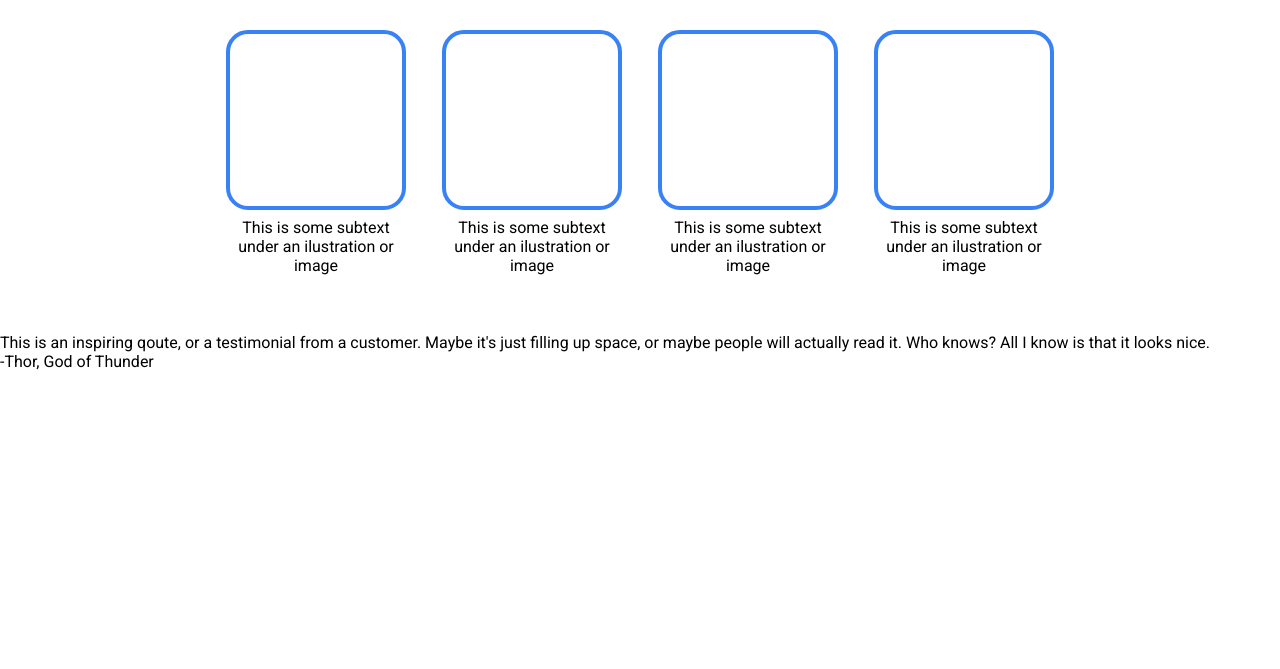
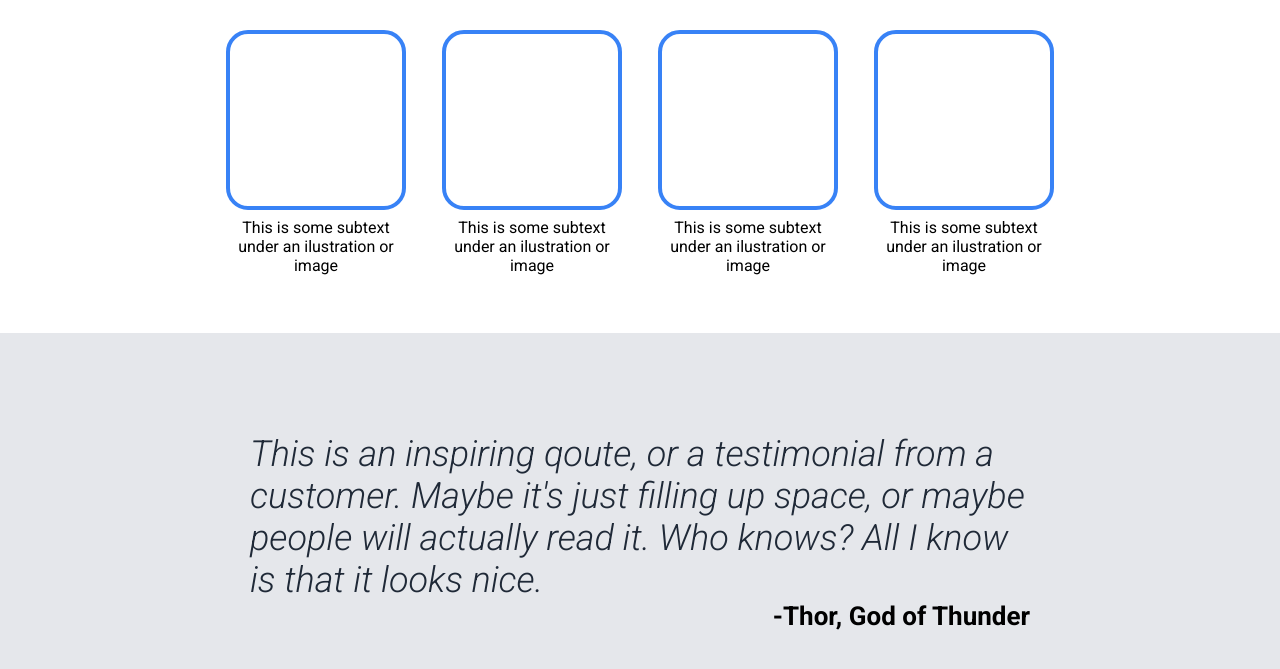
Before and after one commit to aderitoapelao/landing-page, a plain HTML site: page index.html in a window 1280 px wide. Shown: the part 587-1256 px from the top of the page. Before the commit the page ends 958 px from the top, so only its background shows below. Drawn offline with Linux system fonts and the light colour scheme.

Commit message:
style: estilizar a secao de citacao

```diff
--- a/assets/css/style.css
+++ b/assets/css/style.css
@@ -135,3 +135,31 @@ body {
 .box p {
     text-align: center;
 }
+
+.third {
+    display: flex;
+    align-items: center;
+    justify-content: center;
+    background-color: #E5E7EB;
+    padding: 100px 0;
+}
+
+.third .text {
+    max-width: 780px;
+    display: flex;
+    flex-direction: column;
+}
+
+.third .text p {
+    font-size: 36px;
+    font-style: italic;
+    font-weight: 300;
+    color: #1F2937;
+}
+
+.third .text span {
+    font-weight: 700;
+    font-size: 26px;
+    color: black;
+    align-self: flex-end;
+}
```
